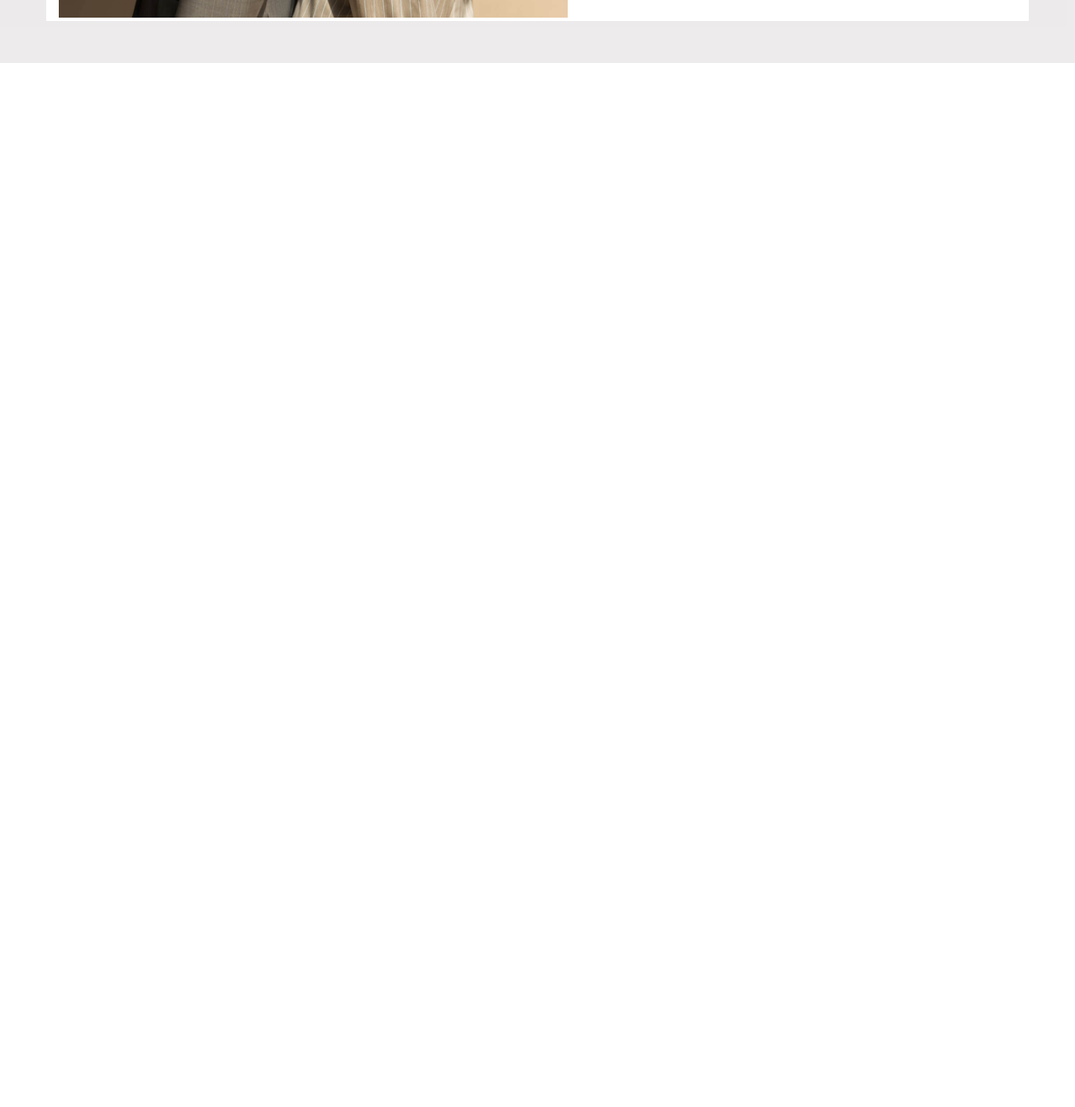
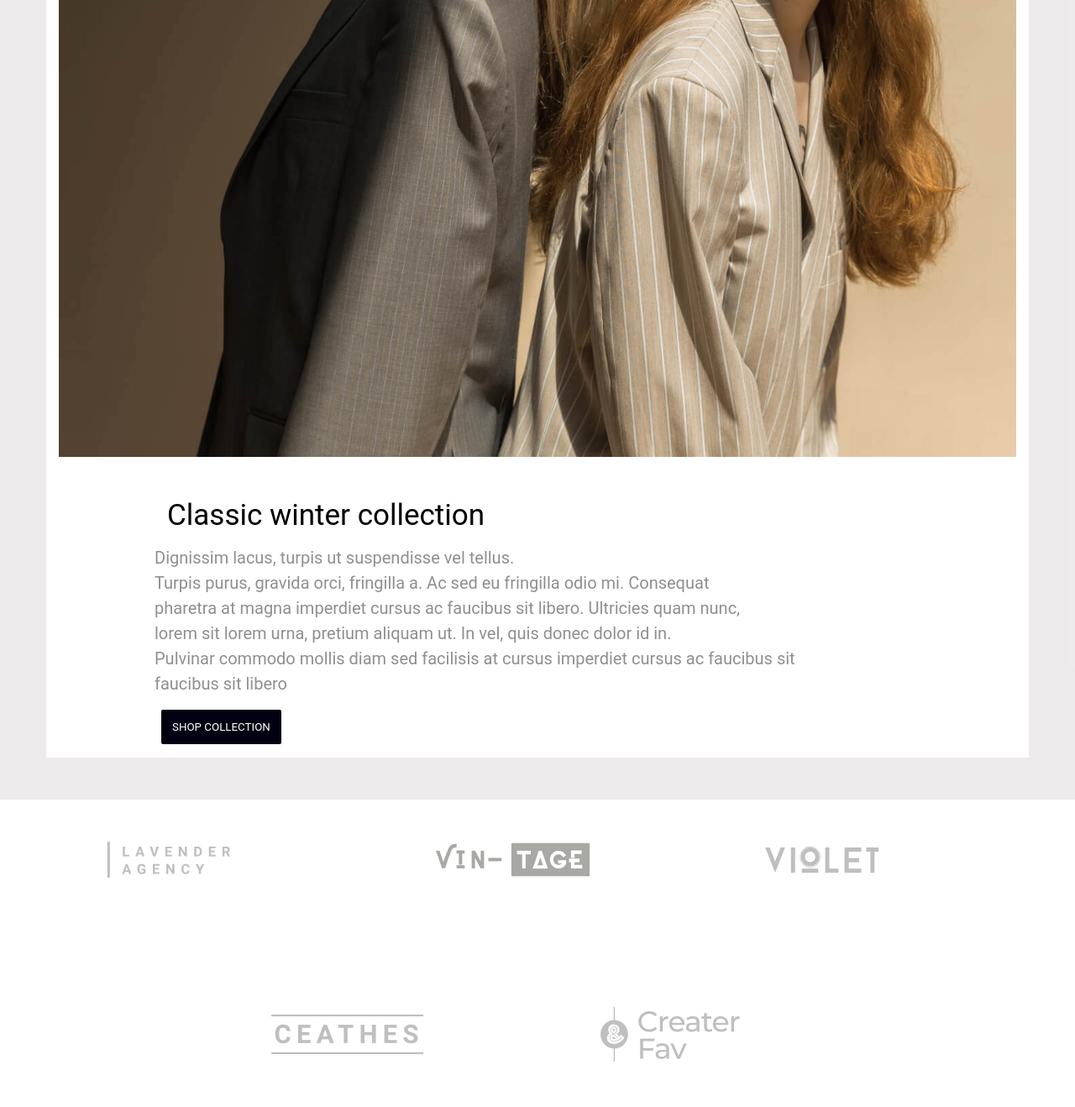
Before and after one commit to dinaHellal/KAIRA, a plain HTML site: page index.html in a window 1280 px wide. Shown: the part 3271-4589 px from the top of the page at 84% size. Before the commit the page ends 3346 px from the top, so only its background shows below. Drawn offline with Linux system fonts and the light colour scheme.

Commit message:
Add: Create section

```diff
--- a/assets/styles/man.css
+++ b/assets/styles/man.css
@@ -233,16 +233,13 @@ header .container ul li a {
   text-align: left;
 }
 .classic-collection .container{
-  display: flex;
-  justify-content: space-between;
   background-color: var(--white);
   gap: 30px;
 }
 .classic-collection .container  img{
-  width: 90%;
+  width: 100%;
 }
 .classic-collection .collection-info{
-  padding-top: 130px;
   background-color: var(--white);
   width: 80%;
   text-align: left;
@@ -259,3 +256,11 @@ header .container ul li a {
   border: none;
   margin: 16px 8px;
 }
+@media (max-width: 991px) {
+  .classic-collection {
+    width: 100%;
+    text-align: center;
+  }
+}
+.create .cardlist{
+padding: var(--padding-section);}
--- a/index.html
+++ b/index.html
@@ -136,7 +136,7 @@
         </div>
       </section>
       <section class="classic-collection">
-        <div class="container">
+        <div class="container d-flex">
           <div class="image">
             <img src="assets/images/single-image-2.webp" alt="single">
           </div>
@@ -152,6 +152,25 @@
           </div>
         </div>
       </section>
+      <section class="create">
+        <div class="container d-flex">
+          <div class="cardlist">
+            <img src="assets/icons/logo1.webp" alt="">
+          </div>
+          <div class="cardlist">
+            <img src="assets/icons/logo2.webp" alt="">
+          </div>
+          <div class="cardlist">
+            <img src="assets/icons/logo3.webp" alt="">
+          </div>
+          <div class="cardlist">
+            <img src="assets/icons/logo4.webp" alt="">
+          </div>
+          <div class="cardlist">
+            <img src="assets/icons/logo5.webp" alt="">
+          </div>
+        </div>
+      </section>
     </main>
   </body>
 </html>
```
